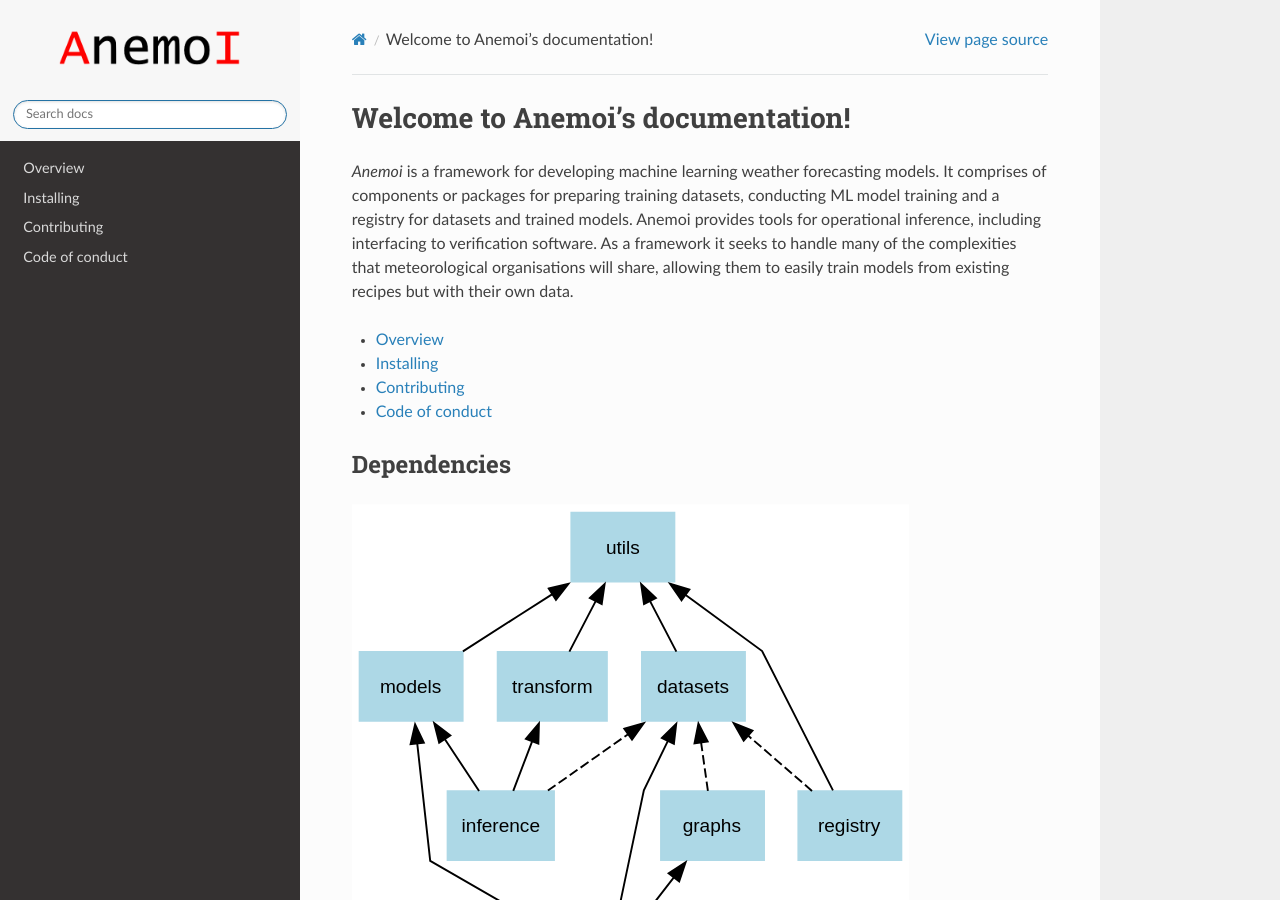
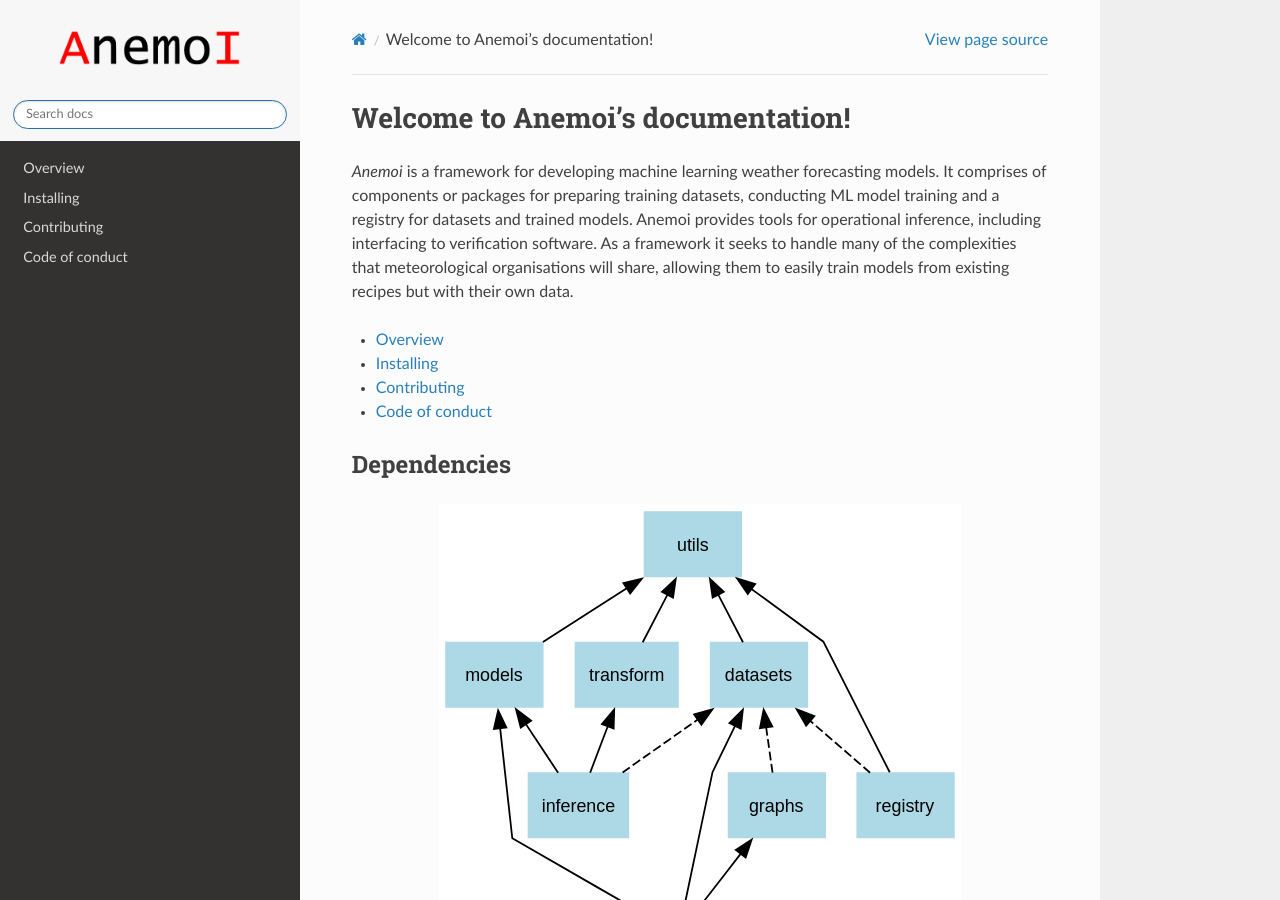
Before and after one commit to ecmwf/anemoi-docs, a Sphinx documentation site: the page built from docs/index.rst, in a window 1280 px wide and 900 px high. Built offline with Sphinx 7.4.7 and the Read the Docs theme 3.1.0, drawn with Linux system fonts in a browser that asks for light colours.

Commit message:
centre dependency graph

```diff
--- a/docs/index.rst
+++ b/docs/index.rst
@@ -32,9 +32,11 @@ models from existing recipes but with their own data.
 
 .. raw:: html
 
-   <object type="image/svg+xml" data="_static/dependencies.svg" width="80%" height="auto">
+   <center>
+   <object type="image/svg+xml" data="_static/dependencies.svg" width="75%" height="auto">
      <img src="_static/dependencies.png" alt="Fallback image description">
    </object>
+   </center>
 
 Arrows indicate dependencies between packages. Dashed lines indicate optional dependencies.
 
```
